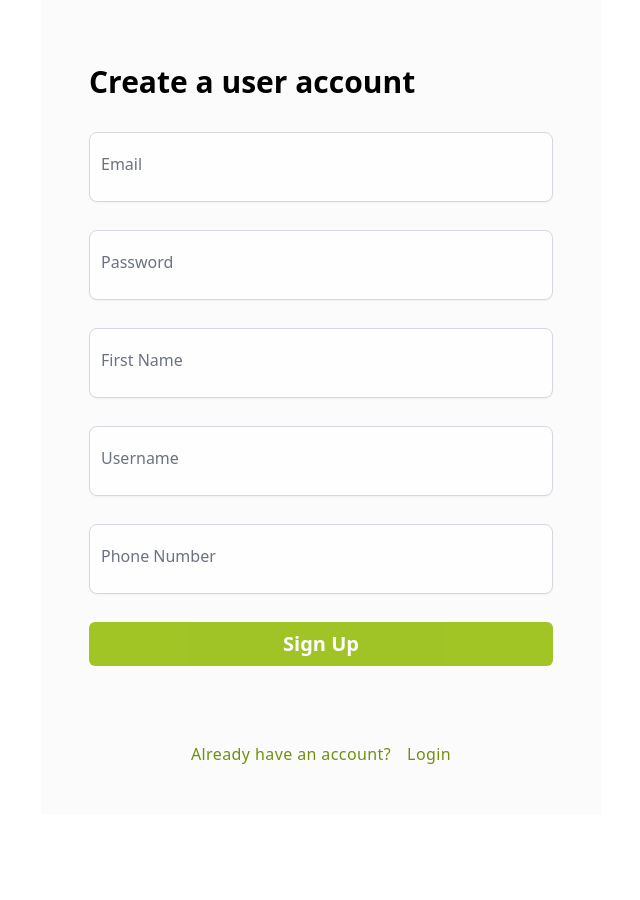
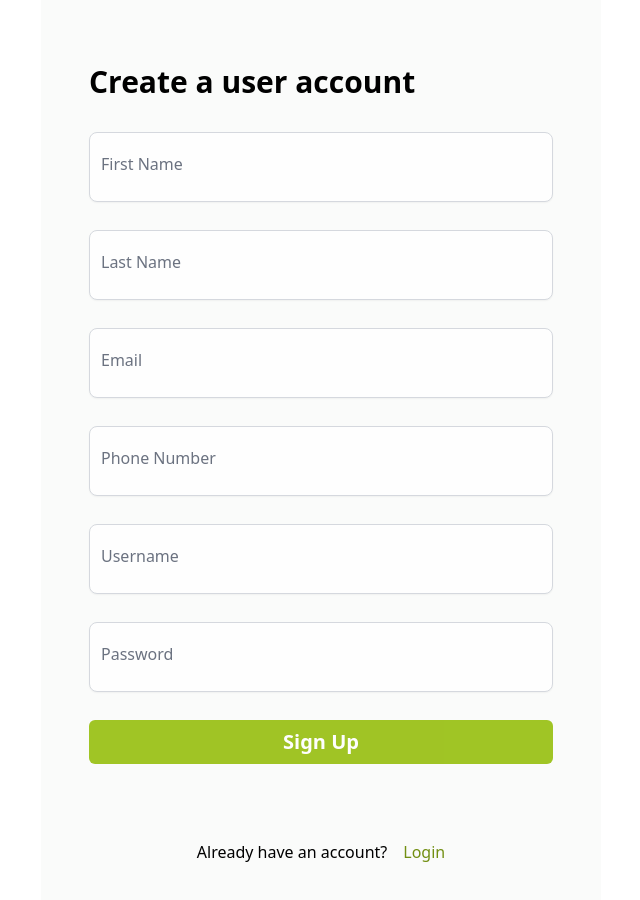
Before and after one commit to henokkhm/microverse-module-6-safari-booking-frontend, a React (Create React App) app: page /signup in a window 1280 px wide. Shown: the part 400-1300 px from the top of the page, without its empty margins (319-959 px from the left). Before the commit the page ends 1214 px from the top, so only its background shows below. Built offline with nearby package versions, Linux system fonts and the light colour scheme.

Commit message:
Update Registration form

```diff
--- a/src/components/RegistrationForm.js
+++ b/src/components/RegistrationForm.js
@@ -1,3 +1,4 @@
+import { useState } from 'react';
 import axios from 'axios';
 import PropTypes from 'prop-types';
 
@@ -6,13 +7,35 @@ import BaseUrl from '../api/api_helper';
 import NovaFormInput from './shared/NovaFormInput ';
 
 const RegistrationForm = ({ isAdmin }) => {
+  const [firstName, setFirstName] = useState('');
+  const [lastName, setLastName] = useState('');
+  const [email, setEmail] = useState('');
+  const [phone, setPhone] = useState('');
+  const [username, setUsername] = useState('');
+  const [password, setPassword] = useState('');
+
   const navigate = useNavigate();
   const handleSubmit = async (e) => {
     e.preventDefault();
-    const registrationData = new FormData(e.target);
-    // TODO: use separate endpoint to create Admin users
+    const registrationData = {
+      firstName,
+      lastName,
+      email,
+      phone,
+      username,
+      password,
+    };
+
+    if (isAdmin) {
+      registrationData.role = 'admin';
+    }
+
+    const token = localStorage.getItem('token');
+
     await axios
-      .post(`${BaseUrl}/api/auth/signup`, registrationData)
+      .post(`${BaseUrl}api/auth/signup`, registrationData, {
+        headers: { 'Content-Type': 'application/json', Authorization: token },
+      })
       .then((response) => {
         const token = response.headers.authorization;
         if (token && token !== '') {
@@ -31,11 +54,46 @@ const RegistrationForm = ({ isAdmin }) => {
   return (
     <form action="submit" onSubmit={handleSubmit} className="form">
       <NovaFormInput
+        cId="first-name"
+        cMinLen="4"
+        cPlaceholder="First Name"
+        isRequired
+        onChange={(e) => setFirstName(e.target.value)}
+        value={firstName}
+      />
+      <NovaFormInput
+        cId="last-name"
+        cMinLen="4"
+        cPlaceholder="Last Name"
+        isRequired
+        onChange={(e) => setLastName(e.target.value)}
+        value={lastName}
+      />
+      <NovaFormInput
         cId="email"
         cMinLen="5"
         cType="email"
         cPlaceholder="Email"
         isRequired
+        onChange={(e) => setEmail(e.target.value)}
+        value={email}
+      />
+      <NovaFormInput
+        cId="phone"
+        cMinLen="4"
+        cType="number"
+        cPlaceholder="Phone Number"
+        isRequired
+        onChange={(e) => setPhone(e.target.value)}
+        value={phone}
+      />
+      <NovaFormInput
+        cId="username"
+        cMinLen="4"
+        cPlaceholder="Username"
+        isRequired
+        onChange={(e) => setUsername(e.target.value)}
+        value={username}
       />
       <NovaFormInput
         cId="password"
@@ -43,29 +101,22 @@ const RegistrationForm = ({ isAdmin }) => {
         cType="password"
         cPlaceholder="Password"
         isRequired
-      />
-      <NovaFormInput
-        cId="first-name"
-        cMinLen="4"
-        cPlaceholder="First Name"
-        isRequired
-      />
-      <NovaFormInput
-        cId="username"
-        cMinLen="4"
-        cPlaceholder="Username"
-        isRequired
-      />
-      <NovaFormInput
-        cId="phone"
-        cMinLen="4"
-        cType="number"
-        cPlaceholder="Phone Number"
-        isRequired
+        onChange={(e) => setPassword(e.target.value)}
+        value={password}
       />
       {isAdmin && (
-        <label htmlFor="is-admin" className="flex gap-2 text-xl items-center text-gray-400">
-          <input id="is-admin" type="checkbox" name="isAdmin" checked disabled className="bg-st-green-400" />
+        <label
+          htmlFor="is-admin"
+          className="flex gap-2 text-xl items-center text-gray-400"
+        >
+          <input
+            id="is-admin"
+            type="checkbox"
+            name="isAdmin"
+            checked
+            disabled
+            className="bg-st-green-400"
+          />
           <span>Is admin</span>
         </label>
       )}
--- a/src/components/shared/NovaFormInput .js
+++ b/src/components/shared/NovaFormInput .js
@@ -3,7 +3,7 @@ import PropTypes from 'prop-types';
 
 const NovaFormInput = (props) => {
   const {
-    cType, cId, cPlaceholder, isRequired, cMinLen, cMaxLen,
+    cType, cId, cPlaceholder, isRequired, cMinLen, cMaxLen, onChange,
   } = props;
   return (
     <div className="relative w-full">
@@ -16,6 +16,7 @@ const NovaFormInput = (props) => {
         minLength={cMinLen}
         maxLength={cMaxLen}
         className="peer opacity-90"
+        onChange={onChange}
       />
       <label
         htmlFor={cId}
@@ -31,6 +32,7 @@ NovaFormInput.defaultProps = {
   cType: 'text',
   cMinLen: null,
   cMaxLen: null,
+  onChange: () => {},
 };
 
 NovaFormInput.propTypes = {
@@ -40,6 +42,7 @@ NovaFormInput.propTypes = {
   cMinLen: PropTypes.string,
   cMaxLen: PropTypes.string,
   isRequired: PropTypes.bool.isRequired,
+  onChange: PropTypes.func,
 };
 
 export default NovaFormInput;
--- a/src/pages/Login.js
+++ b/src/pages/Login.js
@@ -10,7 +10,7 @@ function Login() {
         <img className="h-80" src={splashScreenImg} alt="safari trek logo" />
         <h2 className="header">Please sign in to your account</h2>
         <LoginForm />
-        <div className="link-cus flex gap-3 justify-center">
+        <div className="flex gap-3 justify-center">
           Don&apos;t have an account?
           <Link to="signup" className="link-cus-title">
             Sign up
--- a/src/pages/MyReservations.js
+++ b/src/pages/MyReservations.js
@@ -19,7 +19,6 @@ const MyReservations = () => {
   const loading = useSelector((state) => state.loading);
 
   useEffect(() => {
-    console.log('fetching reservations');
     dispatch(getReservations());
   }, [dispatch]);
 
--- a/src/pages/Registration.js
+++ b/src/pages/Registration.js
@@ -10,7 +10,7 @@ function Registration() {
         <img className="h-80" src={splashScreenImg} alt="safari trek logo" />
         <h2 className="header">Create a user account</h2>
         <RegistrationForm />
-        <div className="link-cus flex gap-3 justify-center">
+        <div className="flex gap-3 justify-center">
           Already have an account?
           <Link to="/" className="link-cus-title">
             Login
--- a/src/redux/slices/reservationSlice.js
+++ b/src/redux/slices/reservationSlice.js
@@ -14,8 +14,6 @@ export const getReservations = createAsyncThunk(
       const headers = getHeaders();
       const response = await axios.get(`${BaseUrl}reservations`, headers);
       dispatch(loaded());
-      console.log('fetched reservations');
-      console.log({ reservations: response.data });
       return response.data;
     } catch (error) {
       showError();
```
